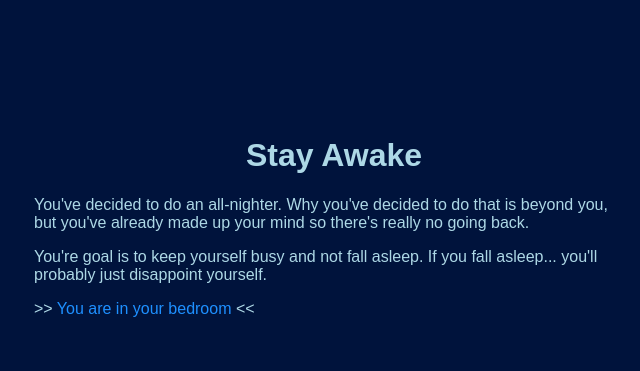
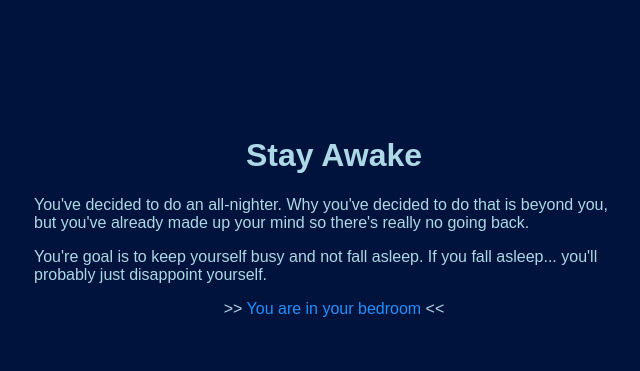
Before and after one commit to trans-gaybe/adventure-game, a plain HTML site: page index-start.html in a window 1280 px wide. Shown: the whole page, without its empty margins (306-946 px from the left). Drawn offline with Linux system fonts and the light colour scheme.

Commit message:
finished game!! no more changes!!

```diff
--- a/index-start.html
+++ b/index-start.html
@@ -50,7 +50,7 @@
 
                 <p>You're goal is to keep yourself busy and not fall asleep. If you fall asleep... you'll probably just disappoint yourself.</p>
 
-                >> <a href="start-bedroom.html">You are in your bedroom</a> <<
+                <p style="text-align: center">>> <a href="start-bedroom.html">You are in your bedroom</a> <<</p>
 
                 <embed
                        src="11PM%20(Extended)%20-%20Animal%20Crossing%20New%20Leaf%20Music.mp3"
```
